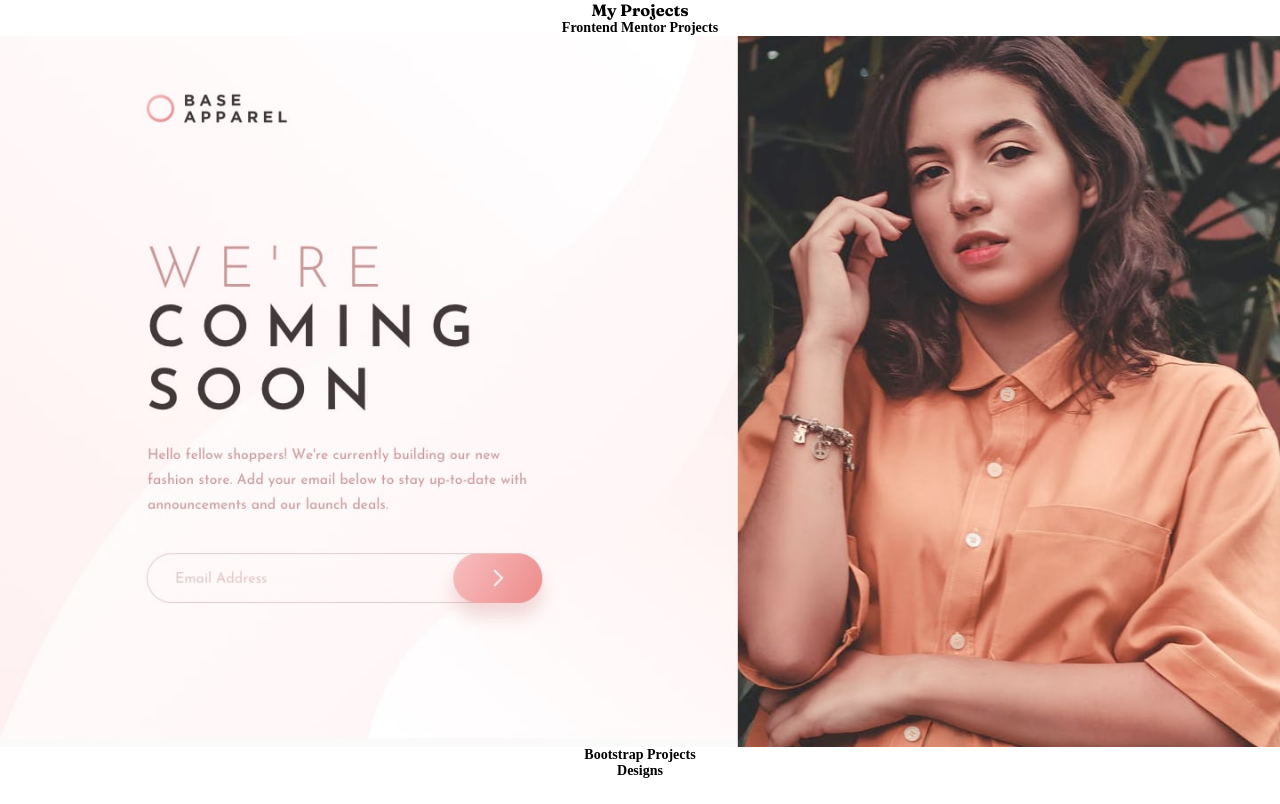
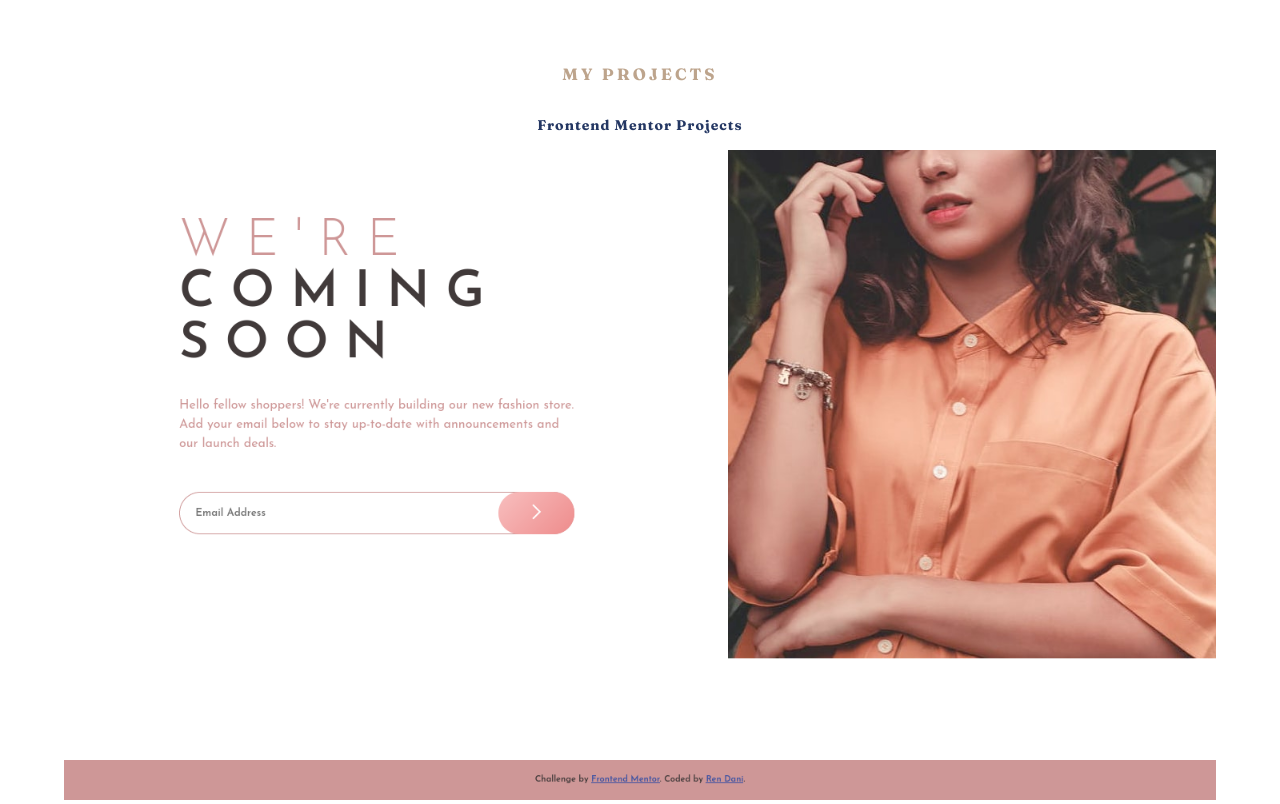
Before and after one commit to ren-dani/Personal-Website, a plain HTML site: page index.html in a window 1280 px wide. Shown: the top 804 px of the page. Drawn offline with Linux system fonts and the light colour scheme.

Commit message:
scr375 Projects section

```diff
--- a/css/style.css
+++ b/css/style.css
@@ -23,7 +23,7 @@ p{
     font-family: 'Inter', sans-serif;
     font-weight: 700;
 }
-h1, h2, h3 {
+h1, h2, h3 , h4{
     font-family: 'Fraunces', serif;
 }
 /* HERO SECTION */
@@ -90,3 +90,19 @@ h1, h2, h3 {
     opacity: .7;
     display: inline;
 }
+
+/* MY PROJECTS */
+.projects {
+    padding: 4rem;
+}
+.projects h3{
+    color: var(--brown);
+    text-transform: uppercase;
+    letter-spacing: 3px;
+    opacity: .8;
+}
+.project-screenshots h4{
+    padding: 2rem 0 1rem 0;
+    color: var(--navy);
+    letter-spacing: 1px;;
+}
--- a/index.html
+++ b/index.html
@@ -58,20 +58,20 @@
         <div class="project-screenshots">
             <div class="website-clones">
                 <h4>Frontend Mentor Projects</h4>
-                <a href="http://" target="_blank" rel="noopener noreferrer">
-                    <img src="./images/front-end-mentor.jpg" alt="">
+                <a href="https://ren-dani.github.io/base-apparel-coming-soon/" target="_blank" rel="noopener noreferrer">
+                    <img src="./images/front-end-mentor.png" alt="">
                 </a>
             </div>
             <div class="bootstrap-projects">
                 <h4>Bootstrap Projects</h4>
-                <a href="http://" target="_blank" rel="noopener noreferrer">
-                    <img src="" alt="">
+                <a href="https://ren-dani.github.io/11.3-TinDog-Project/" target="_blank" rel="noopener noreferrer">
+                    <img src="./images/tin-dog-project.png" alt="">
                 </a>
             </div>
             <div class="design-projects">
                 <h4>Designs</h4>
-                <a href="http://" target="_blank" rel="noopener noreferrer">
-                    <img src="" alt="">
+                <a href="https://www.canva.com/design/DAFiJwLXeq8/7u3gzDy45XJww-c19X7b5A/view?utm_content=DAFiJwLXeq8&utm_campaign=designshare&utm_medium=link&utm_source=publishsharelink" target="_blank" rel="noopener noreferrer">
+                    <img src="./images/hotel-design.png" alt="">
                 </a>
             </div>
         </div>
```
Also changed, not shown: images/front-end-mentor.jpg (deleted), images/front-end-mentor.png (added), images/hotel-design.png (added), images/tin-dog-project.png (added).
